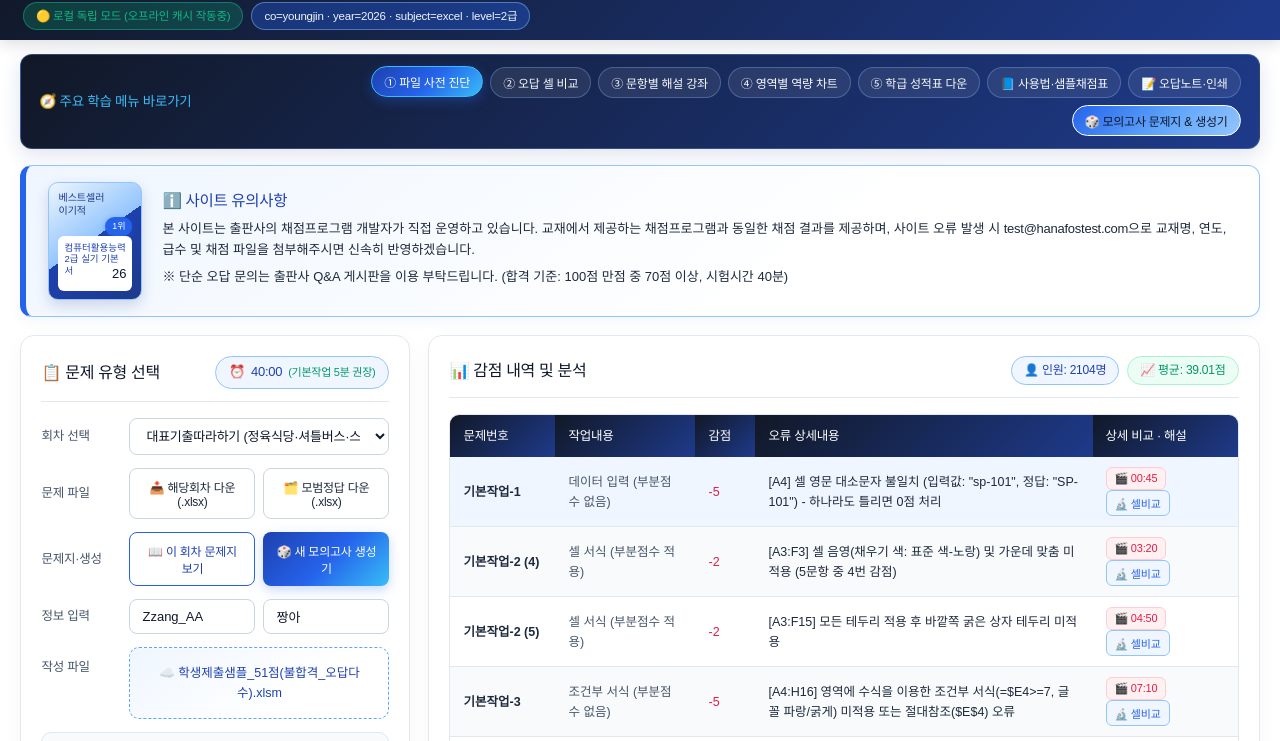
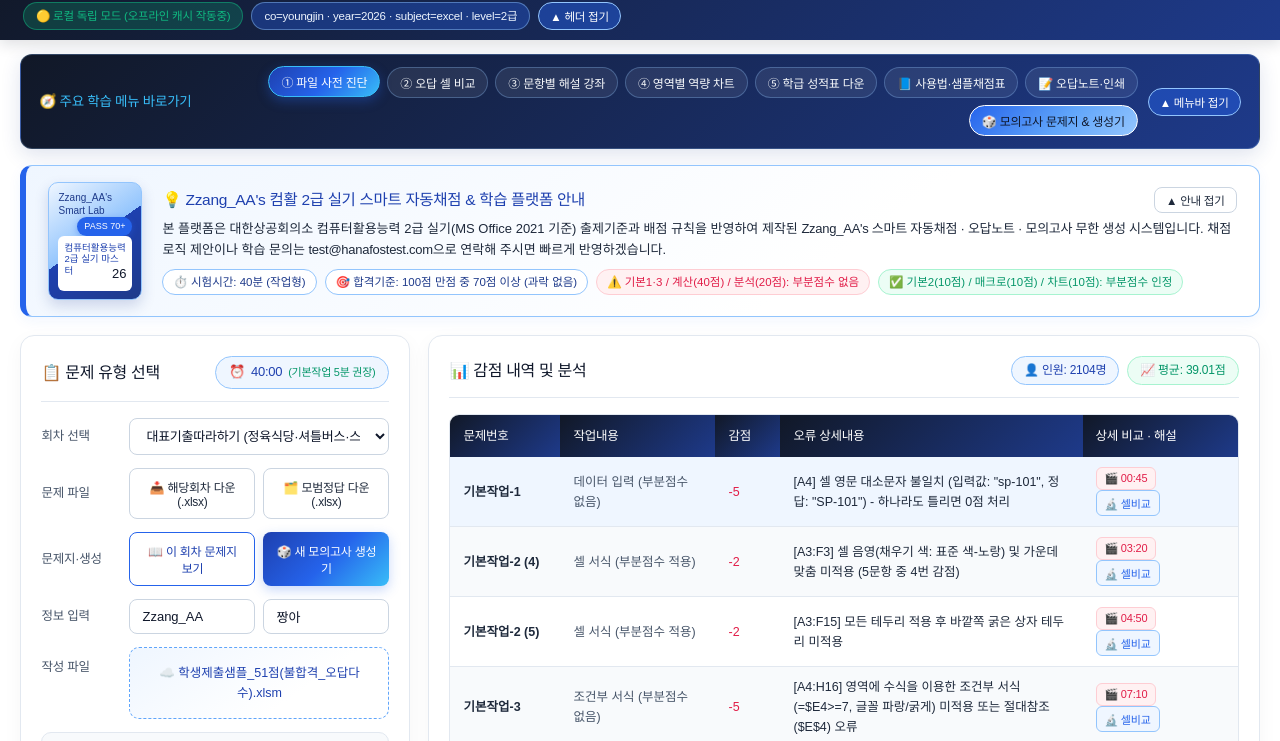
Before and after one commit to jjangaa/comlicense, a website: page public/index.html in a window 1280 px wide. Shown: the part 53-794 px from the top of the page. Drawn offline with Linux system fonts and the light colour scheme; no server answers; a web font is replaced by a local one.

Commit message:
feat(ui): full-width 100% responsive layout, unclipped collapsible header, Zzang_AA branding (public/index.html)

```diff
--- a/public/index.html
+++ b/public/index.html
@@ -3,116 +3,42 @@
 <head>
   <meta charset="UTF-8" />
   <meta name="viewport" content="width=device-width, initial-scale=1.0" />
-  <title>이기적 컴퓨터활용능력 2급 실기 자동채점 프로그램 &amp; 스마트 학습 플랫폼 (2026)</title>
+  <title>Zzang_AA's 컴퓨터활용능력 2급 실기 스마트 자동채점 &amp; 모의고사 플랫폼 (2026)</title>
   <link rel="stylesheet" href="./styles.css" />
-  <style>
-    @font-face {
-      font-family: 'G마켓 산스 TTF Medium';
-      src: local('G마켓 산스 TTF Medium'),
-           local('Gmarket Sans TTF Medium'),
-           local('GmarketSansTTFMedium'),
-           local('GmarketSansMedium'),
-           url('https://cdn.jsdelivr.net/gh/projectnoonnu/noonfonts_2001@1.1/GmarketSansMedium.woff') format('woff');
-      font-weight: 500;
-      font-style: normal;
-      font-display: swap;
-    }
-    @font-face {
-      font-family: 'G마켓 산스 TTF Light';
-      src: local('G마켓 산스 TTF Light'),
-           local('Gmarket Sans TTF Light'),
-           local('GmarketSansTTFLight'),
-           local('GmarketSansLight'),
-           url('https://cdn.jsdelivr.net/gh/projectnoonnu/noonfonts_2001@1.1/GmarketSansLight.woff') format('woff');
-      font-weight: 300;
-      font-style: normal;
-      font-display: swap;
-    }
-    :root {
-      --viz-step-1: #1E3A8A;
-      --grad-start: #1E40AF;
-      --primary-solid: #2563EB;
-      --viz-step-2: #2563EB;
-      --sky-blue: #38BDF8;
-      --viz-step-3: #60A5FA;
-      --viz-step-4: #93C5FD;
-      --border-accent: #93C5FD;
-      --bg-tint: #EFF6FF;
-      --grad-primary: linear-gradient(135deg, #1E40AF 0%, #2563EB 52%, #38BDF8 100%);
-      --grad-acrylic-glow: linear-gradient(135deg, #2563EB 0%, #60A5FA 55%, #93C5FD 100%);
-      --grad-dark-stage: linear-gradient(135deg, #111827 0%, #1E3A8A 100%);
-      --grad-soft-card: linear-gradient(145deg, #EFF6FF 0%, #FFFFFF 65%);
-      --bg-page: #FFFFFF;
-      --bg-card: #FFFFFF;
-      --bg-subtle: #F8FAFC;
-      --border-subtle: #E2E8F0;
-      --viz-step-5: #CBD5E1;
-      --text-sub: #475569;
-      --text-body: #1E293B;
-      --text-title: #0F172A;
-      --bg-dark-anchor: #111827;
-      --status-correct-tx: #059669;
-      --status-correct-bg: #ECFDF5;
-      --status-warn-tx: #D97706;
-      --status-warn-bg: #FFFBEB;
-      --status-wrong-tx: #E11D48;
-      --status-wrong-bg: #FFF1F2;
-      --pace-good: #10B981;
-      --pace-warn: #F59E0B;
-      --pace-over: #FB7185;
-      --font-medium: 'G마켓 산스 TTF Medium', 'GmarketSansMedium', 'Malgun Gothic', sans-serif;
-      --font-light: 'G마켓 산스 TTF Light', 'GmarketSansLight', 'Malgun Gothic', sans-serif;
-      --font-exam-malgun: '맑은 고딕', 'Malgun Gothic', '굴림', 'Gulim', sans-serif;
-      --font-exam-gulim: '굴림', 'Gulim', '굴림체', 'GulimChe', '맑은 고딕', sans-serif;
-      --font-exam-batang: '바탕', 'Batang', '바탕체', 'BatangChe', '명조', serif;
-    }
-    .exam-paper-sheet,
-    .exam-paper-sheet.exam-font-malgun,
-    .exam-paper-sheet.exam-font-malgun * {
-      font-family: var(--font-exam-malgun) !important;
-      letter-spacing: -0.01em;
-    }
-    .exam-paper-sheet.exam-font-gulim,
-    .exam-paper-sheet.exam-font-gulim * {
-      font-family: var(--font-exam-gulim) !important;
-      letter-spacing: 0;
-    }
-    .exam-paper-sheet.exam-font-batang,
-    .exam-paper-sheet.exam-font-batang * {
-      font-family: var(--font-exam-batang) !important;
-      letter-spacing: -0.01em;
-    }
-    .exam-paper-sheet code,
-    .exam-paper-sheet .exam-q-ans {
-      font-family: Consolas, '굴림체', 'GulimChe', monospace !important;
-    }
-  </style>
 </head>
 <body>
-  <!-- 상단 네비게이션 바 -->
-  <header class="top-navbar">
+  <!-- 상단 네비게이션 바 (잘림 없는 자동 높이 + 100% 풀와이드 + 접기/펼치기 지원) -->
+  <header class="top-navbar" id="topNavbar">
     <div class="nav-container">
-      <div class="nav-links">
-        <a href="#top">🏠 채점프로그램 Home</a>
-        <button class="nav-link-btn" id="btnNavSampleGuide">📘 사용법 &amp; 샘플채점표</button>
-        <button class="nav-link-btn" id="btnNavGenerator">🎲 모의고사 문제지 &amp; 생성기</button>
-        <button class="nav-link-btn" id="btnNavWrongNote">📝 나만의 오답노트 &amp; 인쇄</button>
-        <button class="nav-link-btn" id="btnHelpModal">❓ 도움말 및 배점기준</button>
+      <div class="nav-brand-row">
+        <a href="#top" style="background:var(--grad-primary);border-color:var(--sky-blue);color:#FFFFFF;">
+          🏠 <strong>Zzang_AA's 컴활 2급 실기 채점 Home</strong>
+        </a>
+        <div class="nav-links" id="headerNavLinks">
+          <button class="nav-link-btn" id="btnNavSampleGuide" type="button">📘 사용법 &amp; 샘플채점표</button>
+          <button class="nav-link-btn" id="btnNavGenerator" type="button">🎲 모의고사 문제지 &amp; 생성기</button>
+          <button class="nav-link-btn" id="btnNavWrongNote" type="button">📝 나만의 오답노트 &amp; 인쇄</button>
+          <button class="nav-link-btn" id="btnHelpModal" type="button">❓ 도움말 및 배점기준</button>
+        </div>
       </div>
-      <div style="display:flex;align-items:center;gap:8px;">
-        <span class="url-badge" id="supabaseStatusBadge" style="background:rgba(16,185,129,0.22);color:#10B981;border:1px solid rgba(16,185,129,0.5);">🟢 Supabase DB 연결중...</span>
-        <div class="url-badge" id="urlParamBadge">co=youngjin · year=2026 · subject=excel · level=2</div>
+
+      <div style="display:flex;align-items:center;gap:8px;flex-wrap:wrap;">
+        <div class="nav-status-badges" style="display:flex;align-items:center;gap:8px;flex-wrap:wrap;">
+          <span class="url-badge" id="supabaseStatusBadge" style="background:rgba(16,185,129,0.22);color:#10B981;border:1px solid rgba(16,185,129,0.5);">🟢 Supabase DB 연결중...</span>
+          <div class="url-badge" id="urlParamBadge">co=zzangaa · year=2026 · subject=excel · level=2급</div>
+        </div>
+        <button type="button" class="btn-collapse-toggle" id="btnToggleHeader" title="상단 헤더 메뉴 접기/펼치기">▲ 헤더 접기</button>
       </div>
     </div>
   </header>
 
   <main class="main-wrapper" id="top">
-    <!-- 주요 학습 메뉴 바로가기 바 -->
-    <section class="upgrade-ribbon">
+    <!-- 주요 학습 메뉴 바로가기 바 (접기/펼치기 지원) -->
+    <section class="upgrade-ribbon" id="quickMenuRibbon">
       <div class="upgrade-ribbon-title">
         <span>🧭 주요 학습 메뉴 바로가기</span>
       </div>
-      <div class="upgrade-steps">
+      <div class="upgrade-steps" id="quickMenuSteps">
         <button class="upgrade-pill active" data-step="1">① 파일 사전 진단</button>
         <button class="upgrade-pill" data-step="2">② 오답 셀 비교</button>
         <button class="upgrade-pill" data-step="3">③ 문항별 해설 강좌</button>
@@ -122,26 +48,37 @@
         <button class="upgrade-pill" data-step="8">📝 오답노트·인쇄</button>
         <button class="upgrade-pill gen-pill" data-step="6">🎲 모의고사 문제지 &amp; 생성기</button>
       </div>
+      <button type="button" class="btn-collapse-toggle" id="btnToggleRibbon">▲ 메뉴바 접기</button>
     </section>
 
-    <!-- 사이트 유의사항 배너 -->
+    <!-- Zzang_AA's 스마트 학습 플랫폼 안내 배너 (출판사 복제 문구 제거 -> 자체 브랜드 안내 + 접기/펼치기) -->
     <section class="notice-card" id="noticeBanner">
       <div class="book-cover-box">
-        <div class="book-cover-top">베스트셀러<br/>이기적</div>
-        <div class="book-cover-badge">1위</div>
+        <div class="book-cover-top">Zzang_AA's<br/>Smart Lab</div>
+        <div class="book-cover-badge">PASS 70+</div>
         <div class="book-cover-bottom">
-          <div class="title">컴퓨터활용능력<br/>2급 실기 기본서</div>
+          <div class="title">컴퓨터활용능력<br/>2급 실기 마스터</div>
           <div class="year">26</div>
         </div>
       </div>
       <div class="notice-content">
-        <h3>ℹ️ 사이트 유의사항</h3>
-        <p>본 사이트는 출판사의 채점프로그램 개발자가 직접 운영하고 있습니다. 교재에서 제공하는 채점프로그램과 동일한 채점 결과를 제공하며, 사이트 오류 발생 시 <strong>test@hanafostest.com</strong>으로 교재명, 연도, 급수 및 채점 파일을 첨부해주시면 신속히 반영하겠습니다.</p>
-        <p class="sub-note">※ 단순 오답 문의는 출판사 Q&amp;A 게시판을 이용 부탁드립니다. (합격 기준: 100점 만점 중 70점 이상, 시험시간 40분)</p>
+        <div class="notice-header-row">
+          <h3>💡 Zzang_AA's 컴활 2급 실기 스마트 자동채점 &amp; 학습 플랫폼 안내</h3>
+          <button type="button" class="btn-outline" id="btnToggleNotice" style="padding:4px 11px;font-size:11.5px;">▲ 안내 접기</button>
+        </div>
+        <div class="notice-body-details" id="noticeBodyDetails">
+          <p>본 플랫폼은 대한상공회의소 컴퓨터활용능력 2급 실기(MS Office 2021 기준) 출제기준과 배점 규칙을 반영하여 제작된 <strong>Zzang_AA's 스마트 자동채점 · 오답노트 · 모의고사 무한 생성 시스템</strong>입니다. 채점 로직 제안이나 학습 문의는 <strong>test@hanafostest.com</strong>으로 연락해 주시면 빠르게 반영하겠습니다.</p>
+          <div class="notice-chips">
+            <span class="notice-chip">⏱️ 시험시간: 40분 (작업형)</span>
+            <span class="notice-chip">🎯 합격기준: 100점 만점 중 70점 이상 (과락 없음)</span>
+            <span class="notice-chip" style="border-color:#FECDD3;color:#E11D48;background:#FFF1F2;">⚠️ 기본1·3 / 계산(40점) / 분석(20점): 부분점수 없음</span>
+            <span class="notice-chip" style="border-color:#A7F3D0;color:#059669;background:#ECFDF5;">✅ 기본2(10점) / 매크로(10점) / 차트(10점): 부분점수 인정</span>
+          </div>
+        </div>
       </div>
     </section>
 
-    <!-- 메인 2단 그리드 -->
+    <!-- 메인 2단 그리드 (100% 풀스크린 반응형 비율) -->
     <div class="main-grid">
       <!-- 왼쪽 컬럼 -->
       <div class="left-col">
@@ -276,7 +213,7 @@
             <div class="prob-label-box">기타작업[20점]</div>
             <div class="prob-meter-box">
               <div class="prob-meter-fill" id="meterEtc"></div>
-              <span id="scoreEtcText">0 / 40점</span>
+              <span id="scoreEtcText">0 / 20점</span>
             </div>
           </div>
 
@@ -303,11 +240,11 @@
             <table class="deduction-table">
               <thead>
                 <tr>
-                  <th style="width:105px;">문제번호</th>
-                  <th style="width:140px;">작업내용</th>
-                  <th style="width:60px;">감점</th>
+                  <th style="width:110px;">문제번호</th>
+                  <th style="width:155px;">작업내용</th>
+                  <th style="width:65px;">감점</th>
                   <th>오류 상세내용</th>
-                  <th style="width:145px;">상세 비교 · 해설</th>
+                  <th style="width:155px;">상세 비교 · 해설</th>
                 </tr>
               </thead>
               <tbody id="deductionTableBody"></tbody>
@@ -330,10 +267,10 @@
               <table class="excel-diff-grid">
                 <thead>
                   <tr>
-                    <th style="width:130px;">시트 / 셀 주소</th>
+                    <th style="width:140px;">시트 / 셀 주소</th>
                     <th>내 파일 입력값·수식 (수험생)</th>
                     <th>모범 정답값·수식 (채점 기준)</th>
-                    <th style="width:80px;">판정</th>
+                    <th style="width:90px;">판정</th>
                   </tr>
                 </thead>
                 <tbody id="diffTableBody"></tbody>
@@ -344,9 +281,7 @@
       </div>
     </div>
 
-    <!-- ======================================================================
-         신규 섹션 1: 웹페이지 사용법 가이드 & 실전 샘플 문항 · 샘플 채점표
-         ====================================================================== -->
+    <!-- 웹페이지 사용법 가이드 & 실전 샘플 문항 · 샘플 채점표 -->
     <section class="sample-guide-section" id="sampleGuideSection">
       <div style="display:flex;flex-wrap:wrap;justify-content:space-between;align-items:center;gap:12px;margin-bottom:16px;">
         <div>
@@ -358,7 +293,7 @@
             이 웹사이트는 실제 컴퓨터활용능력 2급 실기 시험과 동일한 8개 시트 엑셀 파일을 자동으로 채점하고, 부분점수·감점 원인과 맞춤형 오답노트를 제공하는 스마트 학습 플랫폼입니다.
           </p>
         </div>
-        <div style="display:flex;gap:8px;">
+        <div style="display:flex;gap:8px;flex-wrap:wrap;">
           <button type="button" class="btn-outline" id="btnLoadSamplePass81">✅ 81점 합격 샘플 채점표 불러오기</button>
           <button type="button" class="btn-outline" id="btnLoadSampleFail53">⚠️ 53점 보완필요 샘플 채점표 불러오기</button>
         </div>
@@ -391,7 +326,6 @@
 
       <!-- 실전 샘플 문항(엑셀 미리보기 + 실시간 수식 연습기) & 샘플 채점표 비교 -->
       <div class="sample-compare-grid">
-        <!-- 좌측: 실전 샘플 문항 및 실시간 수식 연습기 -->
         <div style="border:1px solid #CBD5E1;border-radius:12px;padding:16px;background:#F8FAFC;">
           <div style="display:flex;justify-content:space-between;align-items:center;margin-bottom:10px;">
             <strong style="color:#1E3A8A;font-size:14px;">📝 실전 샘플 문항 미리보기 (계산작업 2번 - 배점 8점)</strong>
@@ -420,7 +354,6 @@
             </table>
           </div>
 
-          <!-- 인터랙티브 미니 수식 연습장 -->
           <div style="background:#EFF6FF;border:1px solid #93C5FD;border-radius:8px;padding:12px;">
             <div style="font-size:12px;color:#1E40AF;margin-bottom:6px;">
               <strong>⌨️ 웹에서 바로 해보는 미니 수식 연습장 (J3 셀 수식을 직접 입력해 보세요!)</strong>
@@ -435,7 +368,6 @@
           </div>
         </div>
 
-        <!-- 우측: 실전 샘플 채점표 (영역별 배점·부분점수·감점 판정 예시표) -->
         <div style="border:1px solid #CBD5E1;border-radius:12px;padding:16px;background:#F8FAFC;">
           <div style="display:flex;justify-content:space-between;align-items:center;margin-bottom:10px;">
             <strong style="color:#1E3A8A;font-size:14px;">📊 실전 샘플 채점표 (짱아 수험생 81점 합격 vs 53점 보완 비교)</strong>
@@ -518,9 +450,7 @@
       </div>
     </section>
 
-    <!-- ======================================================================
-         신규 섹션 2: 나만의 맞춤 오답노트 & 인쇄/PDF 출력 (#wrongNoteSection)
-         ====================================================================== -->
+    <!-- 나만의 맞춤 오답노트 & 인쇄/PDF 출력 -->
     <section class="wrong-note-section" id="wrongNoteSection">
       <div style="display:flex;flex-wrap:wrap;justify-content:space-between;align-items:center;gap:12px;margin-bottom:16px;padding-bottom:12px;border-bottom:2px solid #1E3A8A;">
         <div>
@@ -539,14 +469,10 @@
         </div>
       </div>
 
-      <!-- 오답노트 카드 리스트 컨테이너 -->
       <div id="wrongNoteListContainer"></div>
     </section>
 
-    <!-- ======================================================================
-         섹션 3: 컴활 2급 실기 모의고사 문제지 뷰어 & 스마트 문제 생성기
-         (출제문제 영역은 실제 시험장 필체: 맑은 고딕 / 굴림체 / 바탕체 적용!)
-         ====================================================================== -->
+    <!-- 컴활 2급 실기 모의고사 문제지 뷰어 & 스마트 문제 생성기 -->
     <section class="problem-gen-section" id="problemGeneratorSection">
       <div style="display:flex;flex-wrap:wrap;justify-content:space-between;align-items:center;gap:12px;margin-bottom:16px;">
         <div>
@@ -646,7 +572,6 @@
     <!-- 점수별 통계보기 및 학생/선생님 조회 섹션 -->
     <section class="stats-section" id="statsSection">
       <div class="pie-grid-top">
-        <!-- 총점수 비율 파이차트 -->
         <div class="pie-card">
           <h4>해당 회차의 총점수 비율(명)</h4>
           <div class="pie-canvas-wrap">
@@ -655,7 +580,6 @@
           </div>
         </div>
 
-        <!-- 개인 취약점 6각형 레이더 차트 -->
         <div class="pie-card" id="radarUpgradeBox" style="background:linear-gradient(145deg, #EFF6FF 0%, #FFFFFF 65%);border:1px solid #93C5FD;border-radius:12px;padding:16px;width:100%;">
           <div style="display:flex;justify-content:space-between;width:100%;align-items:center;margin-bottom:8px;">
             <h4 style="margin:0;color:#1E40AF;">🎯 개인 취약 영역 6각형 레이더 차트 &amp; 맞춤 학습 처방</h4>
@@ -668,33 +592,33 @@
         </div>
       </div>
 
-      <!-- 문제 1 ~ 4 비율 파이차트 4종 -->
+      <!-- 문제 1 ~ 4 비율 파이차트 4종 (와이드 화면에서 4열 한눈에 배치) -->
       <div class="pie-grid-sub">
         <div class="pie-card">
           <h4>문제1 비율(명) - 기본작업[20점]</h4>
           <div class="pie-canvas-wrap">
-            <canvas id="pieP1" width="190" height="160"></canvas>
+            <canvas id="pieP1" width="180" height="155"></canvas>
             <ul class="pie-legend" id="legendP1"></ul>
           </div>
         </div>
         <div class="pie-card">
           <h4>문제2 비율(명) - 계산작업[40점]</h4>
           <div class="pie-canvas-wrap">
-            <canvas id="pieP2" width="190" height="160"></canvas>
+            <canvas id="pieP2" width="180" height="155"></canvas>
             <ul class="pie-legend" id="legendP2"></ul>
           </div>
         </div>
         <div class="pie-card">
           <h4>문제3 비율(명) - 분석작업[20점]</h4>
           <div class="pie-canvas-wrap">
-            <canvas id="pieP3" width="190" height="160"></canvas>
+            <canvas id="pieP3" width="180" height="155"></canvas>
             <ul class="pie-legend" id="legendP3"></ul>
           </div>
         </div>
         <div class="pie-card">
           <h4>문제4 비율(명) - 기타작업[20점]</h4>
           <div class="pie-canvas-wrap">
-            <canvas id="pieP4" width="190" height="160"></canvas>
+            <canvas id="pieP4" width="180" height="155"></canvas>
             <ul class="pie-legend" id="legendP4"></ul>
           </div>
         </div>
@@ -729,7 +653,7 @@
     </div>
 
     <footer class="footer-copy">
-      © 2026 - Programmed by kys (test@hanafostest.com) | Zzang_AA's 컴퓨터활용능력 2급 실기 스마트 웹 자동채점 &amp; 모의고사 플랫폼
+      © 2026 - Designed &amp; Operated by Zzang_AA (test@hanafostest.com) | Zzang_AA's 컴퓨터활용능력 2급 실기 스마트 웹 자동채점 &amp; 모의고사 플랫폼
     </footer>
   </main>
 
@@ -743,7 +667,7 @@
       <div style="background:linear-gradient(135deg, #111827 0%, #1E3A8A 100%);color:#FFFFFF;border-radius:12px;padding:22px;margin-bottom:16px;">
         <div style="display:flex;justify-content:space-between;align-items:center;margin-bottom:10px;">
           <span style="background:#2563EB;border:1px solid #93C5FD;padding:3px 12px;border-radius:999px;font-size:12px;" id="videoTimestampBadge">⏱️ 11:45 구간 재생 중</span>
-          <span style="font-size:12px;color:#93C5FD;">2026 이기적 컴활 2급 실기 대표기출 해설</span>
+          <span style="font-size:12px;color:#93C5FD;">2026 Zzang_AA's 컴활 2급 실기 대표기출 해설</span>
         </div>
         <h4 style="font-size:17px;color:#38BDF8;margin-bottom:10px;" id="videoChapterHeadline">계산작업 1번: TIME 함수를 활용한 셔틀버스 도착시간 구하기</h4>
         <p style="font-size:13px;color:#F8FAFC;line-height:1.65;" id="videoChapterGuide">
```
